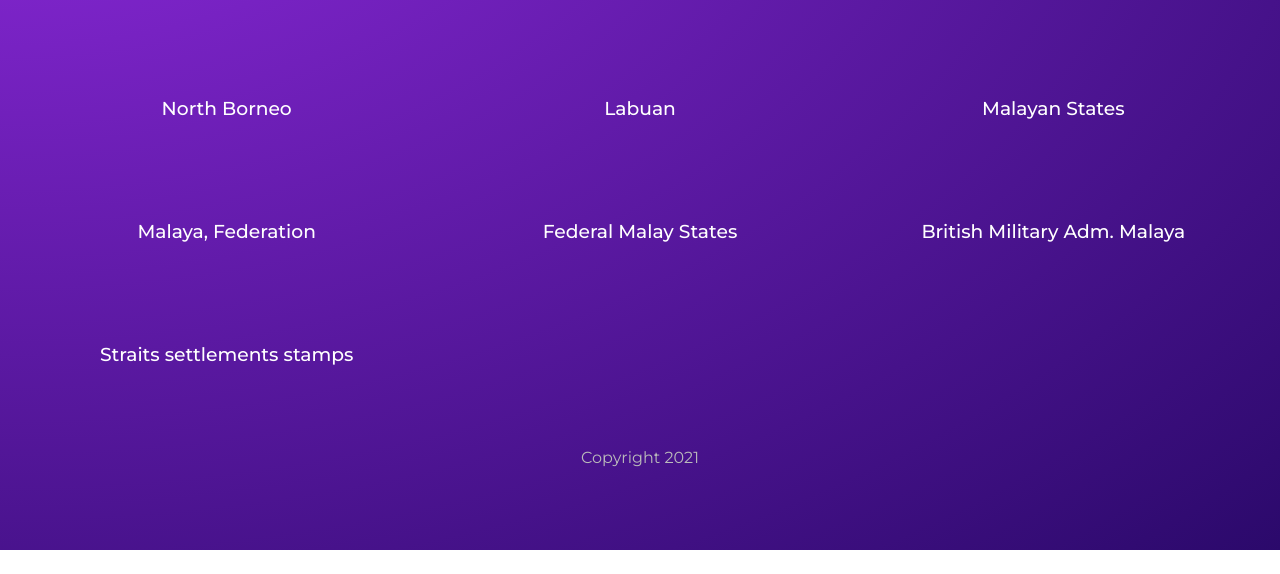
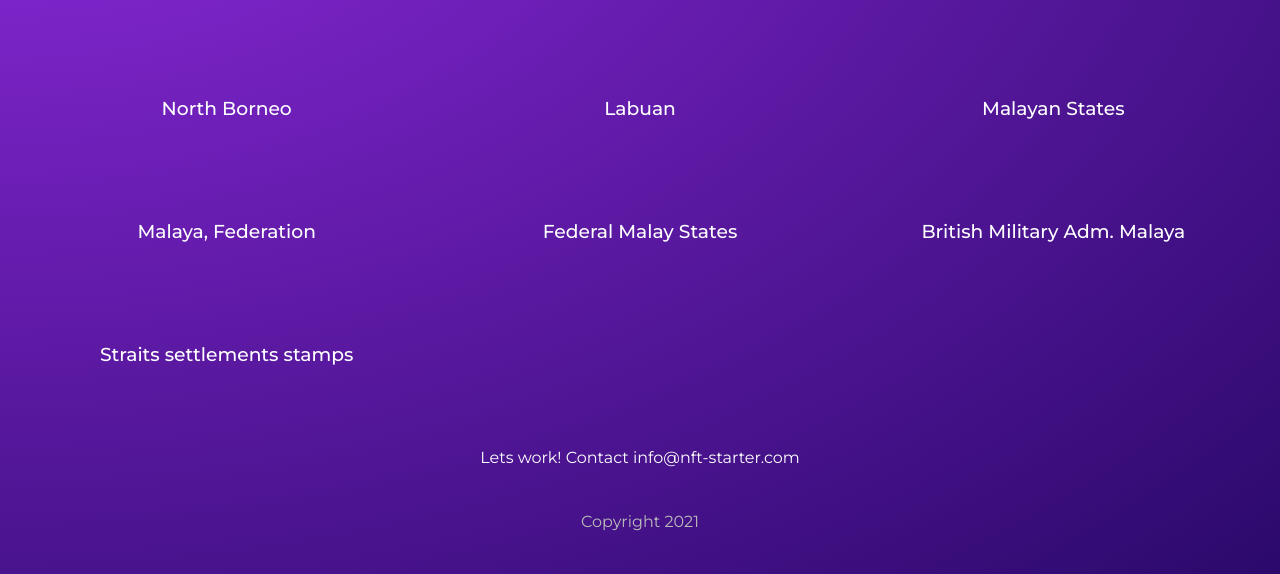
Before and after one commit to hududed/nft-starter, a Gatsby site: page /projects in a window 1280 px wide. Shown: the part 250-824 px from the top of the page. Before the commit the page ends 800 px from the top, so only its background shows below. Built offline with nearby package versions, Linux system fonts and the light colour scheme; Gatsby itself is replaced by a stand-in of ours.

Commit message:
add contact, multiple queries

```diff
--- a/gatsby-config.js
+++ b/gatsby-config.js
@@ -19,6 +19,7 @@ module.exports = {
   siteMetadata: {
     title: 'NFT-Starter',
     description: 'NFT stamp marketplance',
-    copyright: 'This website is copyright 2021 NFT Starter'
+    copyright: 'This website is copyright 2021 NFT Starter',
+    contact: 'info@nft-starter.com'
   },
 }
--- a/src/pages/projects/index.js
+++ b/src/pages/projects/index.js
@@ -5,7 +5,8 @@ import * as styles from '../../styles/projects.module.css'
 
 export default function Projects({ data }) {
     console.log(data)
-    const projects = data.allMarkdownRemark.nodes
+    const projects = data.projects.nodes
+    const contact = data.contact.siteMetadata.contact
 
     return (
         <Layout>
@@ -22,6 +23,7 @@ export default function Projects({ data }) {
                         </Link>
                     ))}
                 </div>
+                <p>Lets work! Contact { contact } </p>
             </div>
         </Layout>
     )
@@ -30,7 +32,7 @@ export default function Projects({ data }) {
 // export page query
 export const query = graphql`
     query NFTCollectiblesPage {
-        allMarkdownRemark(sort: {order: DESC, fields: frontmatter___date}) {
+        projects: allMarkdownRemark(sort: {order: DESC, fields: frontmatter___date}) {
             nodes {
               frontmatter {
                 slug
@@ -38,7 +40,12 @@ export const query = graphql`
               }
               id
             }
-          }
         }
+        contact: site {
+            siteMetadata {
+                contact
+            }
+        }
+    }
 
 `
```
